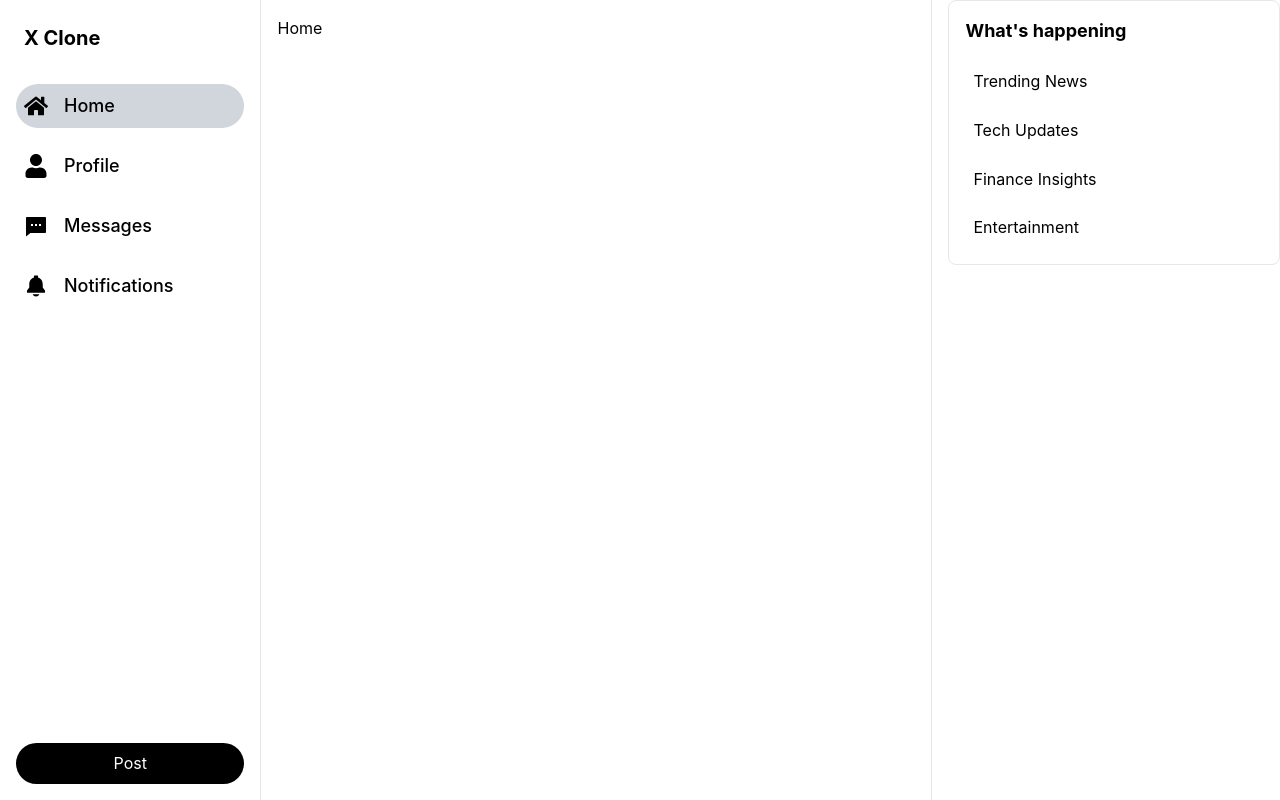
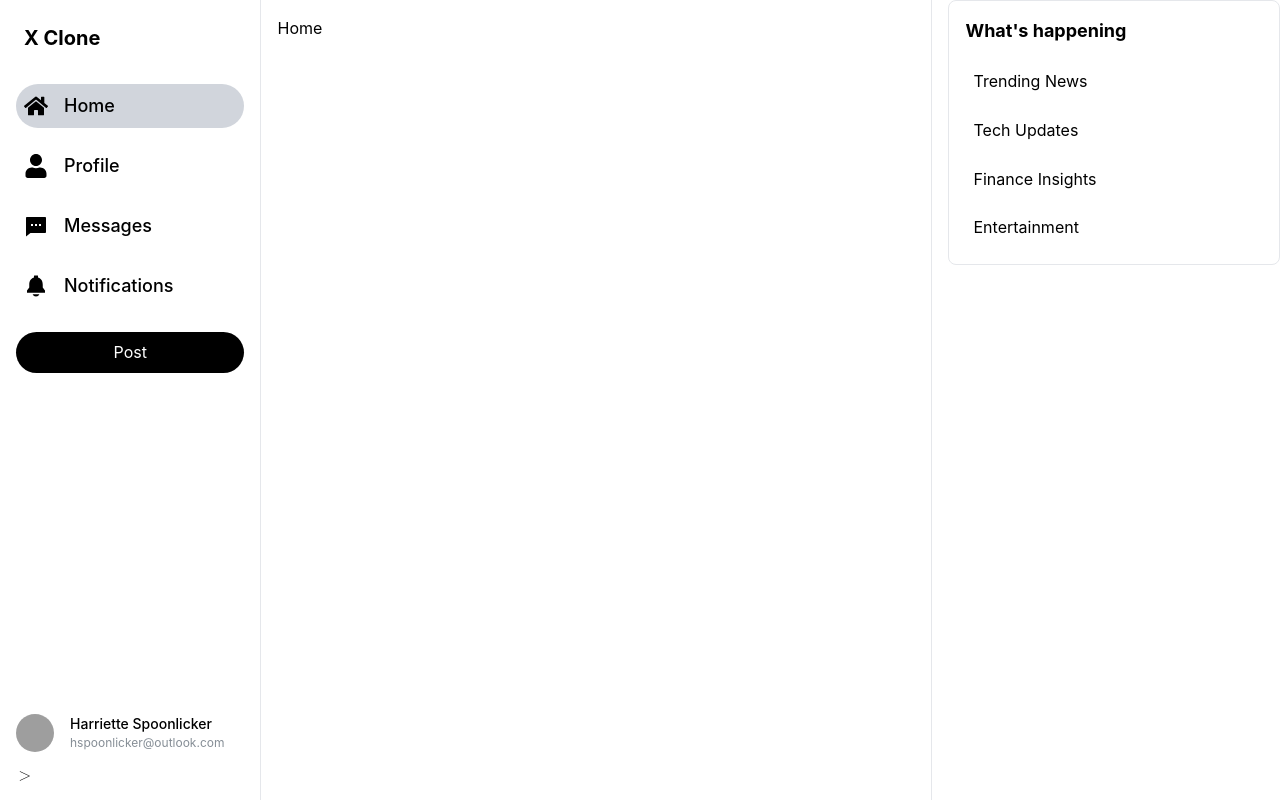
Before and after one commit to kirothanh/social-app, a React (Vite) app in the folder social-app-client/: page / in a window 1280 px wide. Built offline with nearby package versions, Linux system fonts and the light colour scheme; sample sign-in values are in the browser's storage; grey boxes are pictures that could not be loaded.

Commit message:
Feat: logout client

```diff
--- /dev/null
+++ b/social-app-client/src/components/PasswordInput/index.tsx
@@ -0,0 +1,11 @@
+import { PasswordInput, PasswordInputProps } from "@mantine/core"
+
+interface BasePasswordInputProps extends PasswordInputProps {}
+
+const BasePasswordInput = (props: BasePasswordInputProps) => {
+  return (
+    <PasswordInput {...props} />
+  )
+}
+
+export default BasePasswordInput
--- /dev/null
+++ b/social-app-client/src/components/UserButton/index.tsx
@@ -0,0 +1,78 @@
+import {Avatar, Group, Text, UnstyledButton} from "@mantine/core";
+import {forwardRef} from "react";
+import {PiGreaterThanThin} from "react-icons/pi";
+
+interface UserButtonProps extends React.ComponentPropsWithoutRef<"button"> {
+  image: string;
+  name: string;
+  email: string;
+  icon?: React.ReactNode;
+}
+
+// const UserButton = ({ image, name, email, icon, ...others }: UserButtonProps, ref) => {
+//   return (
+//     <UnstyledButton
+//       ref={ref}
+//       style={{
+//         padding: 'var(--mantine-spacing-md)',
+//         color: 'var(--mantine-color-text)',
+//         borderRadius: 'var(--mantine-radius-sm)',
+//       }}
+//       {...others}
+//     >
+//       <Group>
+//         <Avatar src={image} radius="xl" />
+
+//         <div style={{ flex: 1 }}>
+//           <Text size="sm" fw={500}>
+//             {name}
+//           </Text>
+
+//           <Text c="dimmed" size="xs">
+//             {email}
+//           </Text>
+//         </div>
+
+//         {icon || <PiGreaterThanThin size={16} />}
+//       </Group>
+//     </UnstyledButton>
+//   )
+// }
+
+const UserButton = forwardRef<HTMLButtonElement, UserButtonProps>(
+  ({image, name, email, icon, ...others}: UserButtonProps, ref) => {
+    return (
+      <UnstyledButton
+        ref={ref}
+        style={{
+          padding: "16px",
+          color: "black",
+          borderRadius: "4px",
+          width: "100%",
+          display: "flex",
+          alignItems: "center",
+          justifyContent: "center",
+        }}
+        {...others}
+      >
+        <Group>
+          <Avatar src={image} radius="xl" />
+
+          <div style={{flex: 1}}>
+            <Text size="sm" fw={500} className="hidden md:block">
+              {name}
+            </Text>
+
+            <Text c="dimmed" size="xs" className="hidden md:block">
+              {email}
+            </Text>
+          </div>
+
+          {icon || <PiGreaterThanThin size={16} className="hidden md:block"/>}
+        </Group>
+      </UnstyledButton>
+    );
+  }
+);
+
+export default UserButton;
--- /dev/null
+++ b/social-app-client/src/components/UserMenu/index.tsx
@@ -0,0 +1,54 @@
+import { Menu } from "@mantine/core"
+import UserButton from "../UserButton"
+import authorizedAxiosInstance from "../../config/authorizedAxios";
+import { useNavigate } from "react-router-dom";
+import { notifications } from "@mantine/notifications";
+
+const UserMenu = () => {
+  const navigate = useNavigate();
+
+  const handleLogout = async () => {
+    const res = await authorizedAxiosInstance.delete("/auth/logout");
+    const {success, message, error} = res.data;
+    console.log('res', res.data);
+    if (success) {
+      localStorage.removeItem("accessToken");
+      localStorage.removeItem("refreshToken");
+
+      notifications.show({
+        title: "Logout Successful",
+        message: message,
+        color: "teal",
+        autoClose: 3000,
+        position: 'top-right',
+      });
+
+      navigate("/login");
+    } else {
+      notifications.show({
+        title: message || "Logout Error",
+        message:  error || "An error occurred",
+        color: "red",
+        autoClose: 3000,
+        position: 'top-right',
+      });
+    }
+  }
+
+  return (
+    <Menu withArrow>
+      <Menu.Target>
+        <UserButton
+          image="https://raw.githubusercontent.com/mantinedev/mantine/master/.demo/avatars/avatar-8.png"
+          name="Harriette Spoonlicker"
+          email="hspoonlicker@outlook.com"
+        />
+      </Menu.Target>
+      <Menu.Dropdown>
+        <Menu.Item color="red" onClick={handleLogout}>Logout</Menu.Item>
+      </Menu.Dropdown>
+    </Menu>
+  )
+}
+
+export default UserMenu
--- a/social-app-client/src/layouts/Sidebar/index.tsx
+++ b/social-app-client/src/layouts/Sidebar/index.tsx
@@ -1,40 +1,62 @@
 import {FaHome, FaUser} from "react-icons/fa";
-import { IoNotificationsSharp } from "react-icons/io5";
-import { RiMessage2Fill } from "react-icons/ri";
-import { Link } from "react-router-dom";
+import {IoNewspaper, IoNotificationsSharp} from "react-icons/io5";
+import {RiMessage2Fill} from "react-icons/ri";
+import {Link} from "react-router-dom";
+import UserMenu from "../../components/UserMenu";
 
 interface ISidebarProps {
-  activePath: string
+  activePath: string;
 }
 
 const Sidebar = ({activePath}: ISidebarProps) => {
   const menuItems = [
-    { path: "/", label: "Home", icon: <FaHome className="text-2xl" /> },
-    { path: "/profile", label: "Profile", icon: <FaUser className="text-2xl" /> },
-    { path: "/messages", label: "Messages", icon: <RiMessage2Fill className="text-2xl" /> },
-    { path: "/notifications", label: "Notifications", icon: <IoNotificationsSharp className="text-2xl" /> },
+    {path: "/", label: "Home", icon: <FaHome className="text-2xl" />},
+    {path: "/profile", label: "Profile", icon: <FaUser className="text-2xl" />},
+    {
+      path: "/messages",
+      label: "Messages",
+      icon: <RiMessage2Fill className="text-2xl" />,
+    },
+    {
+      path: "/notifications",
+      label: "Notifications",
+      icon: <IoNotificationsSharp className="text-2xl" />,
+    },
   ];
 
   return (
+    <div className="flex flex-col min-h-screen justify-between">
       <div className="p-4 max-w-[275px] flex flex-col justify-between h-full">
         <div>
           <h1 className="text-xl font-bold mb-6 p-2 cursor-pointer">X Clone</h1>
           <ul className="space-y-4 ">
-          {
-            menuItems.map((item) => (
-              <li key={item.path} className={`flex items-center p-2 rounded-full cursor-pointer hover:bg-gray-200 ${activePath === item.path ? 'bg-gray-300 font-bold' : ''}`}>
-              <Link to={item.path} className="flex items-center w-full">
+            {menuItems.map((item) => (
+              <li
+                key={item.path}
+                className={`flex items-center p-2 rounded-full cursor-pointer hover:bg-gray-200 ${
+                  activePath === item.path ? "bg-gray-300 font-bold" : ""
+                }`}
+              >
+                <Link to={item.path} className="flex items-center justify-center md:justify-start w-full">
                   {item.icon}
-                <span className="hidden md:block ml-4 text-lg font-medium">{item.label}</span>
+                  <span className="hidden md:block ml-4 text-lg font-medium">
+                    {item.label}
+                  </span>
                 </Link>
               </li>
-            ))
-          }
+            ))}
           </ul>
         </div>
-      <button className="mt-6 w-full bg-black text-white py-2 rounded-full hover:bg-orange-950 cursor-pointer">
+        <div>
+          <div className="md:hidden mt-6  flex items-center justify-center p-2 rounded-full cursor-pointer bg-black text-white hover:opacity-80">
+            <IoNewspaper className="text-2xl" />
+          </div>
+          <button className="hidden md:block mt-6 w-full bg-black text-white py-2 rounded-full hover:opacity-80 cursor-pointer">
             Post
           </button>
+        </div>
+      </div>
+      <UserMenu />
     </div>
   );
 };
--- a/social-app-client/src/pages/Auth/Login/Login.tsx
+++ b/social-app-client/src/pages/Auth/Login/Login.tsx
@@ -8,6 +8,7 @@ import { notifications } from '@mantine/notifications';
 import { useDispatch } from "react-redux";
 import { getUserFromLogin } from "../../../store/slices/userSlice";
 import { AppDispatch } from "../../../store/store";
+import BasePasswordInput from "../../../components/PasswordInput";
 
 export default function Login() {
   const dispatch = useDispatch<AppDispatch>()
@@ -86,7 +87,7 @@ export default function Login() {
             name="password"
             control={control}
             render={({field}) => (
-              <BaseTextInput
+              <BasePasswordInput
                 {...field}
                 error={errors.password?.message}
                 type="password"
--- a/social-app-client/src/pages/Auth/Register/Register.tsx
+++ b/social-app-client/src/pages/Auth/Register/Register.tsx
@@ -9,6 +9,7 @@ import {notifications} from "@mantine/notifications";
 import { getUserFromRegister } from "../../../store/slices/userSlice";
 import { AppDispatch } from "../../../store/store";
 import { useDispatch } from "react-redux";
+import BasePasswordInput from "../../../components/PasswordInput";
 
 export default function Login() {
   const dispatch = useDispatch<AppDispatch>()
@@ -107,7 +108,7 @@ export default function Login() {
             name="password"
             control={control}
             render={({field}) => (
-              <BaseTextInput
+              <BasePasswordInput
                 {...field}
                 error={errors.password?.message}
                 type="password"
```
Also changed, not shown: 1 other file (tests, documents, lock files or other folders). Lines whose indentation alone changed are shown as unchanged.
